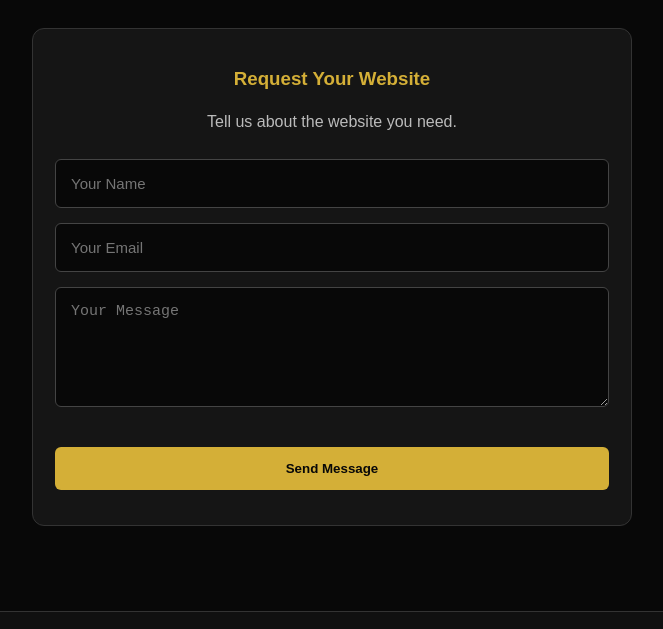
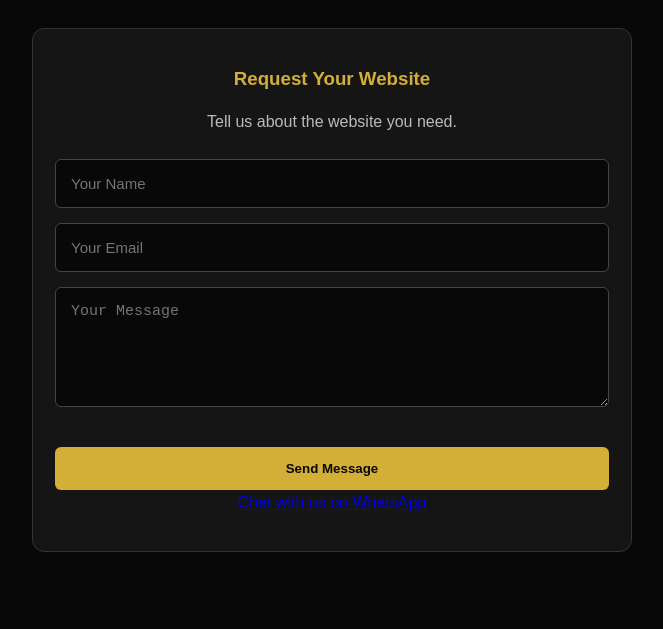
Before and after one commit to abdi8143/Abdi-web-studio, a plain HTML site: page index.html in a window 1280 px wide. Shown: the part 1752-2381 px from the top of the page, without its empty margins (308-971 px from the left). Drawn offline with Linux system fonts and the light colour scheme.

Commit message:
Update index.html

```diff
--- a/index.html
+++ b/index.html
@@ -100,8 +100,16 @@
     </button>
 
   </form>
+
+<!-- WHATSAPP BUTTON -->
+<a href="https://wa.me/252614748371"
+   target="_blank"
+   rel="noopener">
+   Chat with us on WhatsApp
+</a>
+
 </div>
-  </section>
+</section>
 
   <!-- FOOTER -->
   <footer>
```
